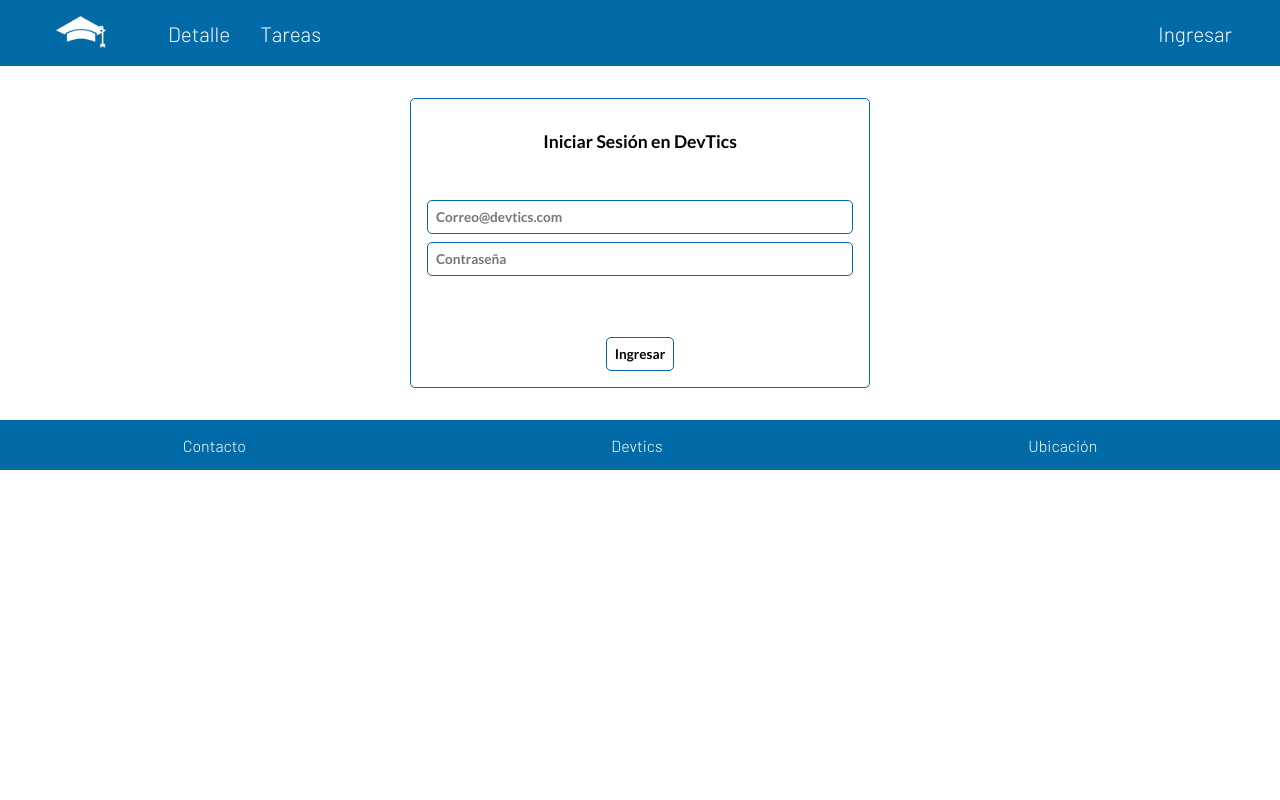
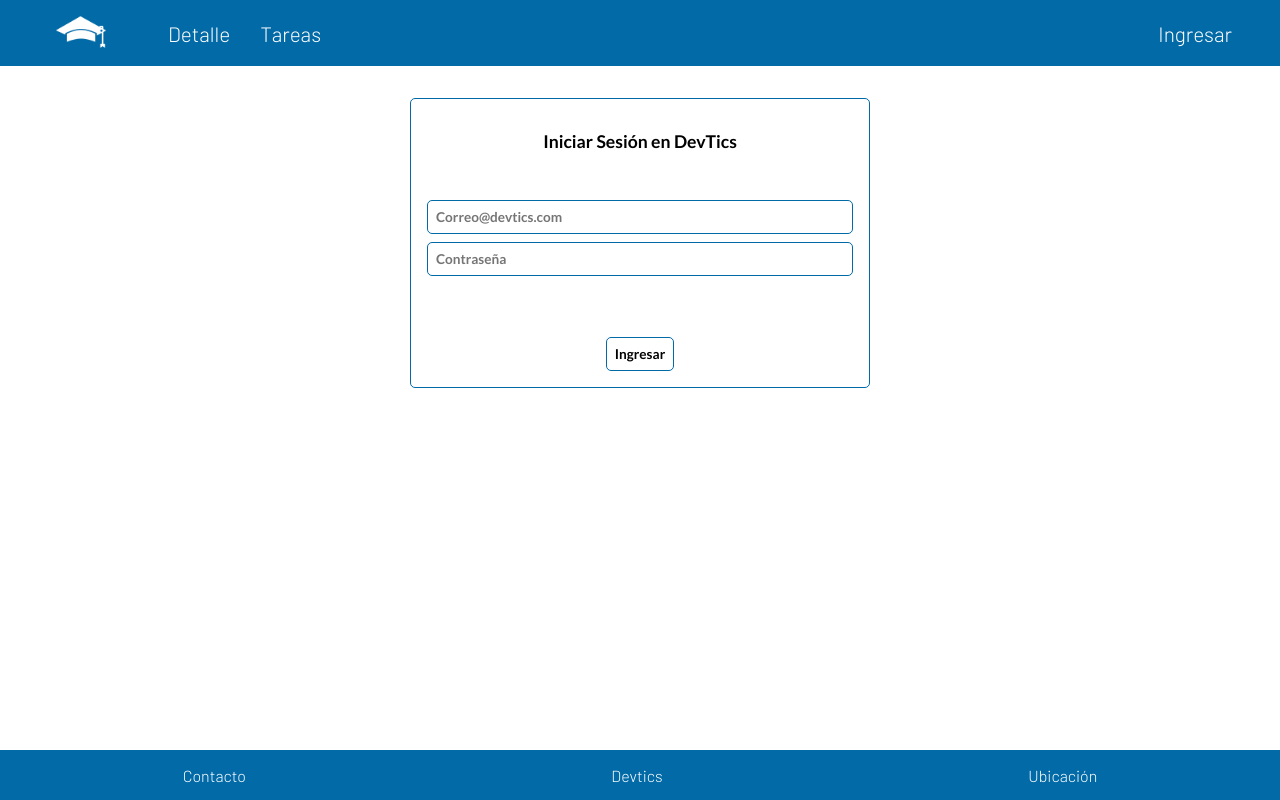
Before and after one commit to arielAayala/TaskManager, a Next.js app: page /login in a window 1280 px wide. Built offline with nearby package versions, Linux system fonts and the light colour scheme.

Commit message:
mas cositas

```diff
--- a/src/components/footer/footer.module.css
+++ b/src/components/footer/footer.module.css
@@ -5,8 +5,9 @@
 	align-items: center;
 	background-color: var(--colorPrincipal);
 	height: 50px;
-	position: relative;
+	position: absolute;
 	bottom: 0;
+	width: 100%;
 	color: var(--colorDetalles);
 	font-family: var(--letraSecundaria);
 }
```
